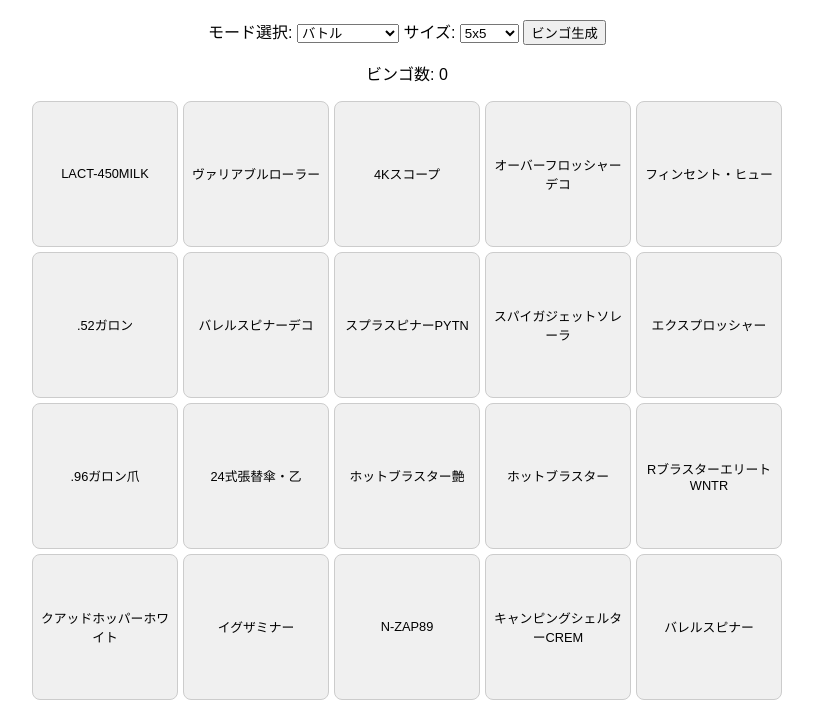
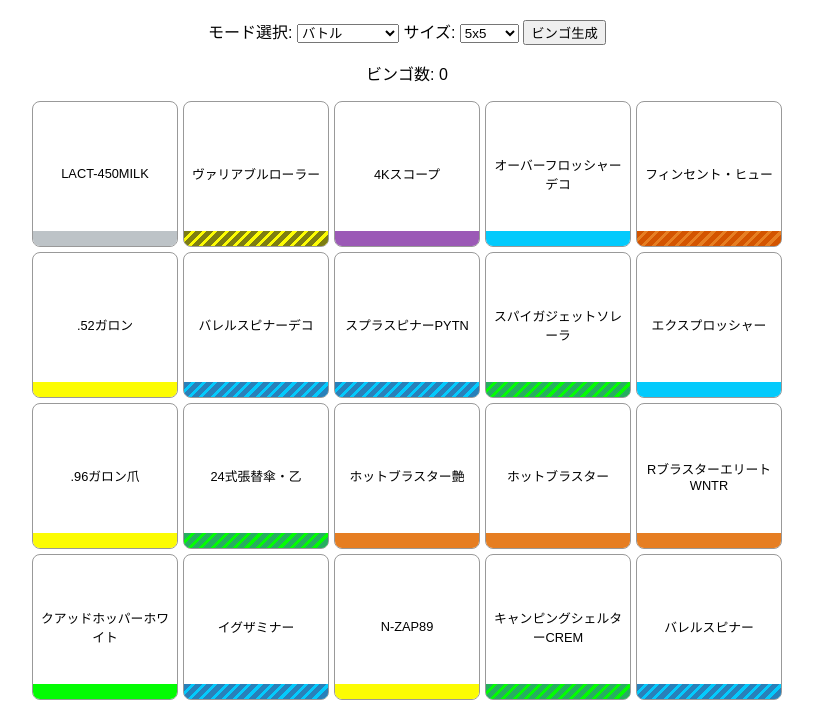
Before and after one commit to musca17426/buki_bingo, a website with bundled scripts: page index.html in a window 1280 px wide. Both pictures are taken after a click on the button "ビンゴ生成". Shown: the part 94-798 px from the top of the page, without its empty margins (233-1046 px from the left). Built offline with nearby package versions, Linux system fonts and the light colour scheme.

Commit message:
ブキ種ごとにセル下部に色付けした

```diff
--- a/data/weapon_v10.json
+++ b/data/weapon_v10.json
@@ -4,1064 +4,1231 @@
     "modes": [
       "battle",
       "salmon"
-    ]
+    ],
+    "type": "shooter"
   },
   {
     "name": ".52ガロンデコ",
     "modes": [
       "battle"
-    ]
+    ],
+    "type": "shooter"
   },
   {
     "name": ".96ガロン",
     "modes": [
       "battle",
       "salmon"
-    ]
+    ],
+    "type": "shooter"
   },
   {
     "name": ".96ガロンデコ",
     "modes": [
       "battle"
-    ]
+    ],
+    "type": "shooter"
   },
   {
     "name": ".96ガロン爪",
     "modes": [
       "battle"
-    ]
+    ],
+    "type": "shooter"
   },
   {
     "name": "14式竹筒銃・乙",
     "modes": [
       "battle"
-    ]
+    ],
+    "type": "charger"
   },
   {
     "name": "14式竹筒銃・甲",
     "modes": [
       "battle",
       "salmon"
-    ]
+    ],
+    "type": "charger"
   },
   {
     "name": "24式張替傘・乙",
     "modes": [
       "battle"
-    ]
+    ],
+    "type": "shelter"
   },
   {
     "name": "24式張替傘・甲",
     "modes": [
       "battle",
       "salmon"
-    ]
+    ],
+    "type": "shelter"
   },
   {
     "name": "4Kスコープ",
     "modes": [
       "battle"
-    ]
+    ],
+    "type": "charger"
   },
   {
     "name": "4Kスコープカスタム",
     "modes": [
       "battle"
-    ]
+    ],
+    "type": "charger"
   },
   {
     "name": "H3リールガン",
     "modes": [
       "battle",
       "salmon"
-    ]
+    ],
+    "type": "shooter"
   },
   {
     "name": "H3リールガンD",
     "modes": [
       "battle"
-    ]
+    ],
+    "type": "shooter"
   },
   {
     "name": "H3リールガンSNAK",
     "modes": [
       "battle"
-    ]
+    ],
+    "type": "shooter"
   },
   {
     "name": "L3リールガン",
     "modes": [
       "battle",
       "salmon"
-    ]
+    ],
+    "type": "shooter"
   },
   {
     "name": "L3リールガンD",
     "modes": [
       "battle"
-    ]
+    ],
+    "type": "shooter"
   },
   {
     "name": "L3リールガン箔",
     "modes": [
       "battle"
-    ]
+    ],
+    "type": "shooter"
   },
   {
     "name": "LACT-450",
     "modes": [
       "battle",
       "salmon"
-    ]
+    ],
+    "type": "stringer"
   },
   {
     "name": "LACT-450MILK",
     "modes": [
       "battle"
-    ]
+    ],
+    "type": "stringer"
   },
   {
     "name": "LACT-450デコ",
     "modes": [
       "battle"
-    ]
+    ],
+    "type": "stringer"
   },
   {
     "name": "N-ZAP85",
     "modes": [
       "battle",
       "salmon"
-    ]
+    ],
+    "type": "shooter"
   },
   {
     "name": "N-ZAP89",
     "modes": [
       "battle"
-    ]
+    ],
+    "type": "shooter"
   },
   {
     "name": "R-PEN/5B",
     "modes": [
       "battle"
-    ]
+    ],
+    "type": "charger"
   },
   {
     "name": "R-PEN/5H",
     "modes": [
       "battle",
       "salmon"
-    ]
+    ],
+    "type": "charger"
   },
   {
     "name": "Rブラスターエリート",
     "modes": [
       "battle",
       "salmon"
-    ]
+    ],
+    "type": "blaster"
   },
   {
     "name": "RブラスターエリートWNTR",
     "modes": [
       "battle"
-    ]
+    ],
+    "type": "blaster"
   },
   {
     "name": "Rブラスターエリートデコ",
     "modes": [
       "battle"
-    ]
+    ],
+    "type": "blaster"
   },
   {
     "name": "S-BLAST91",
     "modes": [
       "battle"
-    ]
+    ],
+    "type": "blaster"
   },
   {
     "name": "S-BLAST92",
     "modes": [
       "battle",
       "salmon"
-    ]
+    ],
+    "type": "blaster"
   },
   {
     "name": "イグザミナー・ヒュー",
     "modes": [
       "battle"
-    ]
+    ],
+    "type": "spinner"
   },
   {
     "name": "イグザミナー",
     "modes": [
       "battle",
       "salmon"
-    ]
+    ],
+    "type": "spinner"
   },
   {
     "name": "ヴァリアブルローラー",
     "modes": [
       "battle",
       "salmon"
-    ]
+    ],
+    "type": "roller"
   },
   {
     "name": "ヴァリアブルローラーフォイル",
     "modes": [
       "battle"
-    ]
+    ],
+    "type": "roller"
   },
   {
     "name": "エクスプロッシャー",
     "modes": [
       "battle",
       "salmon"
-    ]
+    ],
+    "type": "slosher"
   },
   {
     "name": "エクスプロッシャーカスタム",
     "modes": [
       "battle"
-    ]
+    ],
+    "type": "slosher"
   },
   {
     "name": "オーバーフロッシャー",
     "modes": [
       "battle",
       "salmon"
-    ]
+    ],
+    "type": "slosher"
   },
   {
     "name": "オーバーフロッシャーデコ",
     "modes": [
       "battle"
-    ]
+    ],
+    "type": "slosher"
   },
   {
     "name": "カーボンローラー",
     "modes": [
       "battle",
       "salmon"
-    ]
+    ],
+    "type": "roller"
   },
   {
     "name": "カーボンローラーANGL",
     "modes": [
       "battle"
-    ]
+    ],
+    "type": "roller"
   },
   {
     "name": "カーボンローラーデコ",
     "modes": [
       "battle"
-    ]
+    ],
+    "type": "roller"
   },
   {
     "name": "ガエンFF",
     "modes": [
       "battle",
       "salmon"
-    ]
+    ],
+    "type": "maneuver"
   },
   {
     "name": "ガエンFFカスタム",
     "modes": [
       "battle"
-    ]
+    ],
+    "type": "maneuver"
   },
   {
     "name": "キャンピングシェルター",
     "modes": [
       "battle",
       "salmon"
-    ]
+    ],
+    "type": "shelter"
   },
   {
     "name": "キャンピングシェルターCREM",
     "modes": [
       "battle"
-    ]
+    ],
+    "type": "shelter"
   },
   {
     "name": "キャンピングシェルターソレーラ",
     "modes": [
       "battle"
-    ]
+    ],
+    "type": "shelter"
   },
   {
     "name": "クアッドホッパーブラック",
     "modes": [
       "battle",
       "salmon"
-    ]
+    ],
+    "type": "maneuver"
   },
   {
     "name": "クアッドホッパーホワイト",
     "modes": [
       "battle"
-    ]
+    ],
+    "type": "maneuver"
   },
   {
     "name": "クーゲルシュライバー・ヒュー",
     "modes": [
       "battle"
-    ]
+    ],
+    "type": "spinner"
   },
   {
     "name": "クーゲルシュライバー",
     "modes": [
       "battle",
       "salmon"
-    ]
+    ],
+    "type": "spinner"
   },
   {
     "name": "クマサン印のシェルター",
     "modes": [
       "salmon"
-    ]
+    ],
+    "type": "kuma"
   },
   {
     "name": "クマサン印のストリンガー",
     "modes": [
       "salmon"
-    ]
+    ],
+    "type": "kuma"
   },
   {
     "name": "クマサン印のスロッシャー",
     "modes": [
       "salmon"
-    ]
+    ],
+    "type": "kuma"
   },
   {
     "name": "クマサン印のチャージャー",
     "modes": [
       "salmon"
-    ]
+    ],
+    "type": "kuma"
   },
   {
     "name": "クマサン印のブラスター",
     "modes": [
       "salmon"
-    ]
+    ],
+    "type": "kuma"
   },
   {
     "name": "クマサン印のマニューバー",
     "modes": [
       "salmon"
-    ]
+    ],
+    "type": "kuma"
   },
   {
     "name": "クマサン印のローラー",
     "modes": [
       "salmon"
-    ]
+    ],
+    "type": "kuma"
   },
   {
     "name": "クマサン印のワイパー",
     "modes": [
       "salmon"
-    ]
+    ],
+    "type": "kuma"
   },
   {
     "name": "クラッシュブラスター",
     "modes": [
       "battle",
       "salmon"
-    ]
+    ],
+    "type": "blaster"
   },
   {
     "name": "クラッシュブラスターネオ",
     "modes": [
       "battle"
-    ]
+    ],
+    "type": "blaster"
   },
   {
     "name": "ケルビン525",
     "modes": [
       "battle",
       "salmon"
-    ]
+    ],
+    "type": "maneuver"
   },
   {
     "name": "ケルビン525デコ",
     "modes": [
       "battle"
-    ]
+    ],
+    "type": "maneuver"
   },
   {
     "name": "ジェットスイーパー",
     "modes": [
       "battle",
       "salmon"
-    ]
+    ],
+    "type": "shooter"
   },
   {
     "name": "ジェットスイーパーCOBR",
     "modes": [
       "battle"
-    ]
+    ],
+    "type": "shooter"
   },
   {
     "name": "ジェットスイーパーカスタム",
     "modes": [
       "battle"
-    ]
+    ],
+    "type": "shooter"
   },
   {
     "name": "ジムワイパー・ヒュー",
     "modes": [
       "battle"
-    ]
+    ],
+    "type": "wiper"
   },
   {
     "name": "ジムワイパー",
     "modes": [
       "battle",
       "salmon"
-    ]
+    ],
+    "type": "wiper"
   },
   {
     "name": "ジムワイパー封",
     "modes": [
       "battle"
-    ]
+    ],
+    "type": "wiper"
   },
   {
     "name": "シャープマーカー",
     "modes": [
       "battle",
       "salmon"
-    ]
+    ],
+    "type": "shooter"
   },
   {
     "name": "シャープマーカーGECK",
     "modes": [
       "battle"
-    ]
+    ],
+    "type": "shooter"
   },
   {
     "name": "シャープマーカーネオ",
     "modes": [
       "battle"
-    ]
+    ],
+    "type": "shooter"
   },
   {
     "name": "スクイックリンα",
     "modes": [
       "battle",
       "salmon"
-    ]
+    ],
+    "type": "charger"
   },
   {
     "name": "スクイックリンβ",
     "modes": [
       "battle"
-    ]
+    ],
+    "type": "charger"
   },
   {
     "name": "スクリュースロッシャー",
     "modes": [
       "battle",
       "salmon"
-    ]
+    ],
+    "type": "slosher"
   },
   {
     "name": "スクリュースロッシャーネオ",
     "modes": [
       "battle"
-    ]
+    ],
+    "type": "slosher"
   },
   {
     "name": "スパイガジェット",
     "modes": [
       "battle",
       "salmon"
-    ]
+    ],
+    "type": "shelter"
   },
   {
     "name": "スパイガジェットソレーラ",
     "modes": [
       "battle"
-    ]
+    ],
+    "type": "shelter"
   },
   {
     "name": "スパイガジェット繚",
     "modes": [
       "battle"
-    ]
+    ],
+    "type": "shelter"
   },
   {
     "name": "スパッタリー・ヒュー",
     "modes": [
       "battle"
-    ]
+    ],
+    "type": "maneuver"
   },
   {
     "name": "スパッタリー",
     "modes": [
       "battle",
       "salmon"
-    ]
+    ],
+    "type": "maneuver"
   },
   {
     "name": "スパッタリーOWL",
     "modes": [
       "battle"
-    ]
+    ],
+    "type": "maneuver"
   },
   {
     "name": "スプラシューター",
     "modes": [
       "battle",
       "salmon"
-    ]
+    ],
+    "type": "shooter"
   },
   {
     "name": "スプラシューターコラボ",
     "modes": [
       "battle"
-    ]
+    ],
+    "type": "shooter"
   },
   {
     "name": "スプラシューター煌",
     "modes": [
       "battle"
-    ]
+    ],
+    "type": "shooter"
   },
   {
     "name": "スプラスコープ",
     "modes": [
       "battle"
-    ]
+    ],
+    "type": "charger"
   },
   {
     "name": "スプラスコープFRST",
     "modes": [
       "battle"
-    ]
+    ],
+    "type": "charger"
   },
   {
     "name": "スプラスコープコラボ",
     "modes": [
       "battle"
-    ]
+    ],
+    "type": "charger"
   },
   {
     "name": "スプラスピナー",
     "modes": [
       "battle",
       "salmon"
-    ]
+    ],
+    "type": "spinner"
   },
   {
     "name": "スプラスピナーPYTN",
     "modes": [
       "battle"
-    ]
+    ],
+    "type": "spinner"
   },
   {
     "name": "スプラスピナーコラボ",
     "modes": [
       "battle"
-    ]
+    ],
+    "type": "spinner"
   },
   {
     "name": "スプラチャージャー",
     "modes": [
       "battle",
       "salmon"
-    ]
+    ],
+    "type": "charger"
   },
   {
     "name": "スプラチャージャーFRST",
     "modes": [
       "battle"
-    ]
+    ],
+    "type": "charger"
   },
   {
     "name": "スプラチャージャーコラボ",
     "modes": [
       "battle"
-    ]
+    ],
+    "type": "charger"
   },
   {
     "name": "スプラマニューバー",
     "modes": [
       "battle",
       "salmon"
-    ]
+    ],
+    "type": "maneuver"
   },
   {
     "name": "スプラマニューバーコラボ",
     "modes": [
       "battle"
-    ]
+    ],
+    "type": "maneuver"
   },
   {
     "name": "スプラマニューバー耀",
     "modes": [
       "battle"
-    ]
+    ],
+    "type": "maneuver"
   },
   {
     "name": "スプラローラー",
     "modes": [
       "battle",
       "salmon"
-    ]
+    ],
+    "type": "roller"
   },
   {
     "name": "スプラローラーコラボ",
     "modes": [
       "battle"
-    ]
+    ],
+    "type": "roller"
   },
   {
     "name": "スペースシューター",
     "modes": [
       "battle",
       "salmon"
-    ]
+    ],
+    "type": "shooter"
   },
   {
     "name": "スペースシューターコラボ",
     "modes": [
       "battle"
-    ]
+    ],
+    "type": "shooter"
   },
   {
     "name": "ソイチューバー",
     "modes": [
       "battle",
       "salmon"
-    ]
+    ],
+    "type": "charger"
   },
   {
     "name": "ソイチューバーカスタム",
     "modes": [
       "battle"
-    ]
+    ],
+    "type": "charger"
   },
   {
     "name": "ダイナモローラー",
     "modes": [
       "battle",
       "salmon"
-    ]
+    ],
+    "type": "roller"
   },
   {
     "name": "ダイナモローラーテスラ",
     "modes": [
       "battle"
-    ]
+    ],
+    "type": "roller"
   },
   {
     "name": "ダイナモローラー冥",
     "modes": [
       "battle"
-    ]
+    ],
+    "type": "roller"
   },
   {
     "name": "デュアルスイーパー",
     "modes": [
       "battle",
       "salmon"
-    ]
+    ],
+    "type": "maneuver"
   },
   {
     "name": "デュアルスイーパーカスタム",
     "modes": [
       "battle"
-    ]
+    ],
+    "type": "maneuver"
   },
   {
     "name": "デュアルスイーパー蹄",
     "modes": [
       "battle"
-    ]
+    ],
+    "type": "maneuver"
   },
   {
     "name": "デンタルワイパースミ",
     "modes": [
       "battle"
-    ]
+    ],
+    "type": "wiper"
   },
   {
     "name": "デンタルワイパーミント",
     "modes": [
       "battle",
       "salmon"
-    ]
+    ],
+    "type": "wiper"
   },
   {
     "name": "トライストリンガー",
     "modes": [
       "battle",
       "salmon"
-    ]
+    ],
+    "type": "stringer"
   },
   {
     "name": "トライストリンガーコラボ",
     "modes": [
       "battle"
-    ]
+    ],
+    "type": "stringer"
   },
   {
     "name": "トライストリンガー燈",
     "modes": [
       "battle"
-    ]
+    ],
+    "type": "stringer"
   },
   {
     "name": "ドライブワイパー",
     "modes": [
       "battle",
       "salmon"
-    ]
+    ],
+    "type": "wiper"
   },
   {
     "name": "ドライブワイパーRUST",
     "modes": [
       "battle"
-    ]
+    ],
+    "type": "wiper"
   },
   {
     "name": "ドライブワイパーデコ",
     "modes": [
       "battle"
-    ]
+    ],
+    "type": "wiper"
   },
   {
     "name": "ノヴァブラスター",
     "modes": [
       "battle",
       "salmon"
-    ]
+    ],
+    "type": "blaster"
   },
   {
     "name": "ノヴァブラスターネオ",
     "modes": [
       "battle"
-    ]
+    ],
+    "type": "blaster"
   },
   {
     "name": "ノーチラス47",
     "modes": [
       "battle",
       "salmon"
-    ]
+    ],
+    "type": "spinner"
   },
   {
     "name": "ノーチラス79",
     "modes": [
       "battle"
-    ]
+    ],
+    "type": "spinner"
   },
   {
     "name": "ハイドラント",
     "modes": [
       "battle",
       "salmon"
-    ]
+    ],
+    "type": "spinner"
   },
   {
     "name": "ハイドラントカスタム",
     "modes": [
       "battle"
-    ]
+    ],
+    "type": "spinner"
   },
   {
     "name": "ハイドラント圧",
     "modes": [
       "battle"
-    ]
+    ],
+    "type": "spinner"
   },
   {
     "name": "バケットスロッシャー",
     "modes": [
       "battle",
       "salmon"
-    ]
+    ],
+    "type": "slosher"
   },
   {
     "name": "バケットスロッシャーデコ",
     "modes": [
       "battle"
-    ]
+    ],
+    "type": "slosher"
   },
   {
     "name": "パブロ・ヒュー",
     "modes": [
       "battle"
-    ]
+    ],
+    "type": "brush"
   },
   {
     "name": "パブロ",
     "modes": [
       "battle",
       "salmon"
-    ]
+    ],
+    "type": "brush"
   },
   {
     "name": "パラシェルター",
     "modes": [
       "battle",
       "salmon"
-    ]
+    ],
+    "type": "shelter"
   },
   {
     "name": "パラシェルターソレーラ",
     "modes": [
       "battle"
-    ]
+    ],
+    "type": "shelter"
   },
   {
     "name": "バレルスピナー",
     "modes": [
       "battle",
       "salmon"
-    ]
+    ],
+    "type": "spinner"
   },
   {
     "name": "バレルスピナーデコ",
     "modes": [
       "battle"
-    ]
+    ],
+    "type": "spinner"
   },
   {
     "name": "ヒッセン・ヒュー",
     "modes": [
       "battle"
-    ]
+    ],
+    "type": "slosher"
   },
   {
     "name": "ヒッセン",
     "modes": [
       "battle",
       "salmon"
-    ]
+    ],
+    "type": "slosher"
   },
   {
     "name": "ヒッセンASH",
     "modes": [
       "battle"
-    ]
+    ],
+    "type": "slosher"
   },
   {
     "name": "フィンセント・ヒュー",
     "modes": [
       "battle"
-    ]
+    ],
+    "type": "brush"
   },
   {
     "name": "フィンセント",
     "modes": [
       "battle",
       "salmon"
-    ]
+    ],
+    "type": "brush"
   },
   {
     "name": "フィンセントBRNZ",
     "modes": [
       "battle"
-    ]
+    ],
+    "type": "brush"
   },
   {
     "name": "プライムシューター",
     "modes": [
       "battle",
       "salmon"
-    ]
+    ],
+    "type": "shooter"
   },
   {
     "name": "プライムシューターFRZN",
     "modes": [
       "battle"
-    ]
+    ],
+    "type": "shooter"
   },
   {
     "name": "プライムシューターコラボ",
     "modes": [
       "battle"
-    ]
+    ],
+    "type": "shooter"
   },
   {
     "name": "フルイドV",
     "modes": [
       "battle",
       "salmon"
-    ]
+    ],
+    "type": "stringer"
   },
   {
     "name": "フルイドVカスタム",
     "modes": [
       "battle"
-    ]
+    ],
+    "type": "stringer"
   },
   {
     "name": "プロモデラーMG",
     "modes": [
       "battle",
       "salmon"
-    ]
+    ],
+    "type": "shooter"
   },
   {
     "name": "プロモデラーRG",
     "modes": [
       "battle"
-    ]
+    ],
+    "type": "shooter"
   },
   {
     "name": "プロモデラー彩",
     "modes": [
       "battle"
-    ]
+    ],
+    "type": "shooter"
   },
   {
     "name": "ボールドマーカー",
     "modes": [
       "battle",
       "salmon"
-    ]
+    ],
+    "type": "shooter"
   },
   {
     "name": "ボールドマーカーネオ",
     "modes": [
       "battle"
-    ]
+    ],
+    "type": "shooter"
   },
   {
     "name": "ホクサイ・ヒュー",
     "modes": [
       "battle"
-    ]
+    ],
+    "type": "brush"
   },
   {
     "name": "ホクサイ",
     "modes": [
       "battle",
       "salmon"
-    ]
+    ],
+    "type": "brush"
   },
   {
     "name": "ホットブラスター",
     "modes": [
       "battle",
       "salmon"
-    ]
+    ],
+    "type": "blaster"
   },
   {
     "name": "ホットブラスターカスタム",
     "modes": [
       "battle"
-    ]
+    ],
+    "type": "blaster"
   },
   {
     "name": "ホットブラスター艶",
     "modes": [
       "battle"
-    ]
+    ],
+    "type": "blaster"
   },
   {
     "name": "ボトルガイザー",
     "modes": [
       "battle",
       "salmon"
-    ]
+    ],
+    "type": "shooter"
   },
   {
     "name": "ボトルガイザーフォイル",
     "modes": [
       "battle"
-    ]
+    ],
+    "type": "shooter"
   },
   {
     "name": "モップリン",
     "modes": [
       "battle",
       "salmon"
-    ]
+    ],
+    "type": "slosher"
   },
   {
     "name": "モップリンD",
     "modes": [
       "battle"
-    ]
+    ],
+    "type": "slosher"
   },
   {
     "name": "モップリン角",
     "modes": [
       "battle"
-    ]
+    ],
+    "type": "slosher"
   },
   {
     "name": "もみじシューター",
     "modes": [
       "battle"
-    ]
+    ],
+    "type": "shooter"
   },
   {
     "name": "ラピッドブラスター",
     "modes": [
       "battle",
       "salmon"
-    ]
+    ],
+    "type": "blaster"
   },
   {
     "name": "ラピッドブラスターデコ",
     "modes": [
       "battle"
-    ]
+    ],
+    "type": "blaster"
   },
   {
     "name": "リッター4K",
     "modes": [
       "battle",
       "salmon"
-    ]
+    ],
+    "type": "charger"
   },
   {
     "name": "リッター4Kカスタム",
     "modes": [
       "battle"
-    ]
+    ],
+    "type": "charger"
   },
   {
     "name": "ロングブラスター",
     "modes": [
       "battle",
       "salmon"
-    ]
+    ],
+    "type": "blaster"
   },
   {
     "name": "ロングブラスターカスタム",
     "modes": [
       "battle"
-    ]
+    ],
+    "type": "blaster"
   },
   {
     "name": "ワイドローラー",
     "modes": [
       "battle",
       "salmon"
-    ]
+    ],
+    "type": "roller"
   },
   {
     "name": "ワイドローラーコラボ",
     "modes": [
       "battle"
-    ]
+    ],
+    "type": "roller"
   },
   {
     "name": "ワイドローラー惑",
     "modes": [
       "battle"
-    ]
+    ],
+    "type": "roller"
   },
   {
     "name": "わかばシューター",
     "modes": [
       "battle",
       "salmon"
-    ]
+    ],
+    "type": "shooter"
   }
 ]
--- a/src/script.ts
+++ b/src/script.ts
@@ -1,10 +1,17 @@
 type Weapon = {
   name: string;
   modes: string[];
+  type: string;
 };
 
+type WeaponCell = {
+  name: string;
+  done: boolean;
+  type?: string;
+}
+
 let allWeapons: Weapon[] = [];
-let board: { name: string; done: boolean }[] = [];
+let board: WeaponCell[] = [];
 
 async function loadWeaponData(): Promise<void> {
   const res = await fetch("./data/weapon_v10.json");
@@ -29,11 +36,12 @@
   // 武器リストをボードに割り当て（不足なら FREE で補充）
   const selectedWeapons = shuffled.slice(0, cellCount).map(w => ({
     name: w.name,
+    type: w.type,
     done: false,
   }));
 
   while (selectedWeapons.length < cellCount) {
-    selectedWeapons.push({ name: "FREE", done: true });
+    selectedWeapons.push({ name: "FREE", type: "free",  done: true });
   }
 
   // もう一度シャッフルして配置
@@ -90,6 +98,9 @@
   board.forEach((cell, i) => {
     const div = document.createElement("div");
     div.className = "cell" + (cell.done ? " done" : "");
+    if (cell.type) {
+      div.classList.add(cell.type);
+    }
     div.textContent = cell.name;
 
     div.addEventListener("click", () => {
--- a/style.css
+++ b/style.css
@@ -13,19 +13,126 @@
     aspect-ratio: 1 / 1;
 }
 .cell {
-    border: 1px solid #ccc;
+    position: relative;
+    border: 1px solid #999;
     border-radius: 8px;
-    background-color: #f0f0f0;
+    background-color: white;
     cursor: pointer;
     display: flex;
     align-items: center;
     justify-content: center;
     text-align: center;
-    padding: 4px;
+    padding: 0.5em;
     aspect-ratio: 1 / 1;
     font-size: 0.8em;
+    overflow: hidden;
 }
 .cell.done {
     background-color: #e63946;
     color: white;
 }
+/* 種類別のカラーライン */
+.cell::after {
+    content: "";
+    position: absolute;
+    bottom: 0;
+    left: 0;
+    width: 100%;
+    height: 10%;
+    background-color: transparent;
+}
+
+/* カテゴリごとの色をクラスで定義 */
+
+/* 紫系（1色のみ） */
+.cell.charger::after {
+  background-color: #9b59b6;
+}
+
+/* 青系 */
+.cell.slosher::after {
+  background-color: #03cafc;
+}
+.cell.spinner::after {
+  background-color: #2980b9;
+  background-image: repeating-linear-gradient(
+    135deg,
+    #2980b9 0px,
+    #2980b9 5px,
+    #03cafc 5px,
+    #03cafc 8px
+  );
+}
+
+/* 緑系 */
+.cell.maneuver::after {
+  background-color: #03fc03;
+}
+.cell.shelter::after {
+  background-color: #27ae60;
+  background-image: repeating-linear-gradient(
+    135deg,
+    #27ae60 0px,
+    #27ae60 5px,
+    #03fc03 5px,
+    #03fc03 8px
+  );
+}
+
+/* 黄系 */
+.cell.shooter::after {
+  background-color: #fcfc03;
+}
+.cell.roller::after {
+  background-color: #7d7d12;
+  background-image: repeating-linear-gradient(
+    135deg,
+    #7d7d12 0px,
+    #7d7d12 5px,
+    #fcfc03 5px,
+    #fcfc03 8px
+  );
+}
+
+/* オレンジ系 */
+.cell.blaster::after {
+  background-color: #e67e22;
+}
+.cell.brush::after {
+  background-color: #d35400;
+  background-image: repeating-linear-gradient(
+    135deg,
+    #d35400 0px,
+    #d35400 5px,
+    #e67e22 5px,
+    #e67e22 8px
+  );
+}
+
+/* グレー系 */
+.cell.stringer::after {
+  background-color: #bdc3c7;
+}
+.cell.wiper::after {
+  background-color: #7f8c8d;
+  background-image: repeating-linear-gradient(
+    135deg,
+    #7f8c8d 0px,
+    #7f8c8d 5px,
+    #bdc3c7 5px,
+    #bdc3c7 8px
+  );
+}
+
+
+.cell.free::after      { background-color: transparent; }
+.cell.kuma::after {
+  background: linear-gradient(270deg, red, orange, yellow, green, blue, indigo, violet, red);
+  background-size: 800% 100%; /* 幅を拡張 */
+  animation: rainbow 2s linear infinite;
+}
+
+@keyframes rainbow {
+  0%   { background-position: 0% 0%; }
+  100% { background-position: 100% 0%; }
+}
```
Also changed, not shown: dist/script.js.
